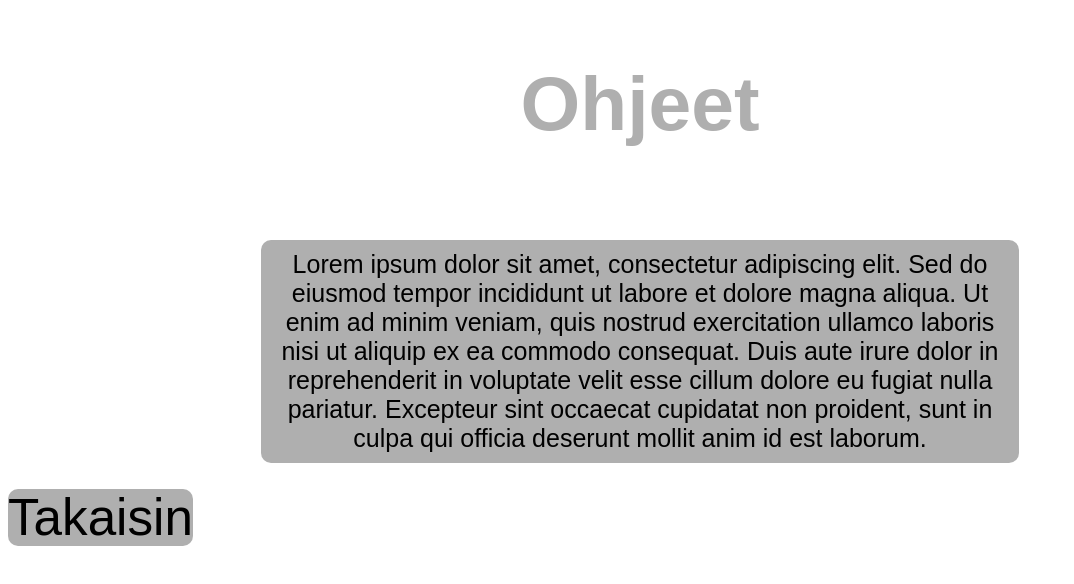
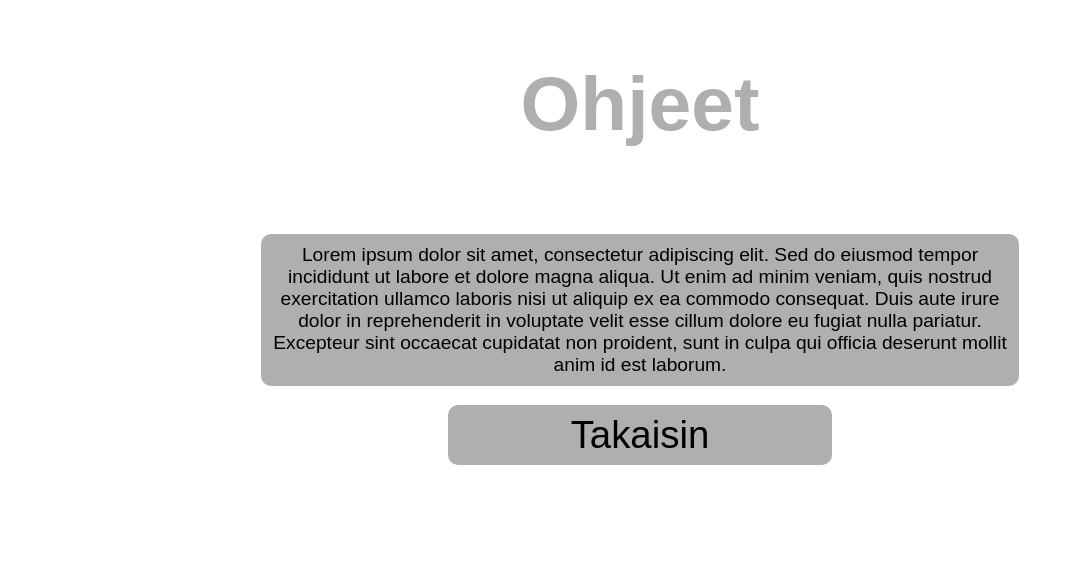
Before and after one commit to kasperi-hurmerinta/Web-projekti, a plain HTML site: page src/ohjeet.html in a window 1280 px wide. Shown: the whole page, without its empty margins (0-1074 px from the left). Drawn offline with Linux system fonts and the light colour scheme; a web font is replaced by a local one.

Commit message:
Edited CSS for button so they will have nice look and sizing. And added global class for paragrapgh since we will not be making visuals (Maybe)

```diff
--- a/src/styles/global.css
+++ b/src/styles/global.css
@@ -1,8 +1,29 @@
 .menu-item {
-    font-size: 4vw;
+    font-size: 3vw;
     text-decoration: none;
     background-color: #AFAFAF;
     color: #000000;
     text-decoration: none;
     border-radius: 10px;
+    width: clamp(100px, 30vw, 420px);
+    box-sizing: border-box;
+    padding: 8px 24px;
+    text-align: center;
+    place-self: anchor-center;
 }
+
+.menu-item:hover {
+    background-color: #005BD2;
+    color: #AFAFAF;
+    box-shadow: 0px 0px 10px #000000;
+}
+
+.text-container {
+    font-size: 1.5vw;
+    text-align: center;
+    color: #000000;
+    background-color: #AFAFAF;
+    border-radius: 10px;
+    padding: 10px;
+    box-sizing: border-box;
+}
--- a/src/styles/index.css
+++ b/src/styles/index.css
@@ -20,12 +20,6 @@ h1 {
     text-align: center;
     gap: 15px;
     margin-inline: auto;
-}
-
-.menu-item:hover {
-    background-color: #005BD2;
-    color: #AFAFAF;
-    box-shadow: 0px 0px 10px #000000;
 }
 
 /* Footer style from https://codepen.io/SARAN-KUMAR-the-vuer/pen/bGJqwKq */
--- a/src/styles/ohjeet.css
+++ b/src/styles/ohjeet.css
@@ -8,36 +8,21 @@ h1 {
     color: #AFAFAF;
 }
 
-.menu-item-exit {
-    font-size: 4vw;
-    text-decoration: none;
-    background-color: #AFAFAF;
-    color: #000000;
-    text-decoration: none;
-    border-radius: 10px;
-}
-
-p {
-    background-color: #AFAFAF;
-    border-radius: 10px;
-    padding: 10px;
-    font-size: 25px;
-}
-
 .menu {
-    width: 60%;
+    width: 100%;
     display: flex;
-    justify-self: center;
     flex-direction: column;
     justify-content: space-around;
     text-align: center;
     gap: 15px;
 }
 
-.menu-item-exit:hover {
-    background-color: #005BD2;
-    color: #AFAFAF;
-    box-shadow: 0px 0px 10px #000000;
+.instruction-menu {
+  display: flex;
+  flex-direction: column;
+  align-items: center;
+  width: 60%;
+  margin-inline: auto;
 }
 
 /* Footer style from https://codepen.io/SARAN-KUMAR-the-vuer/pen/bGJqwKq */
```
